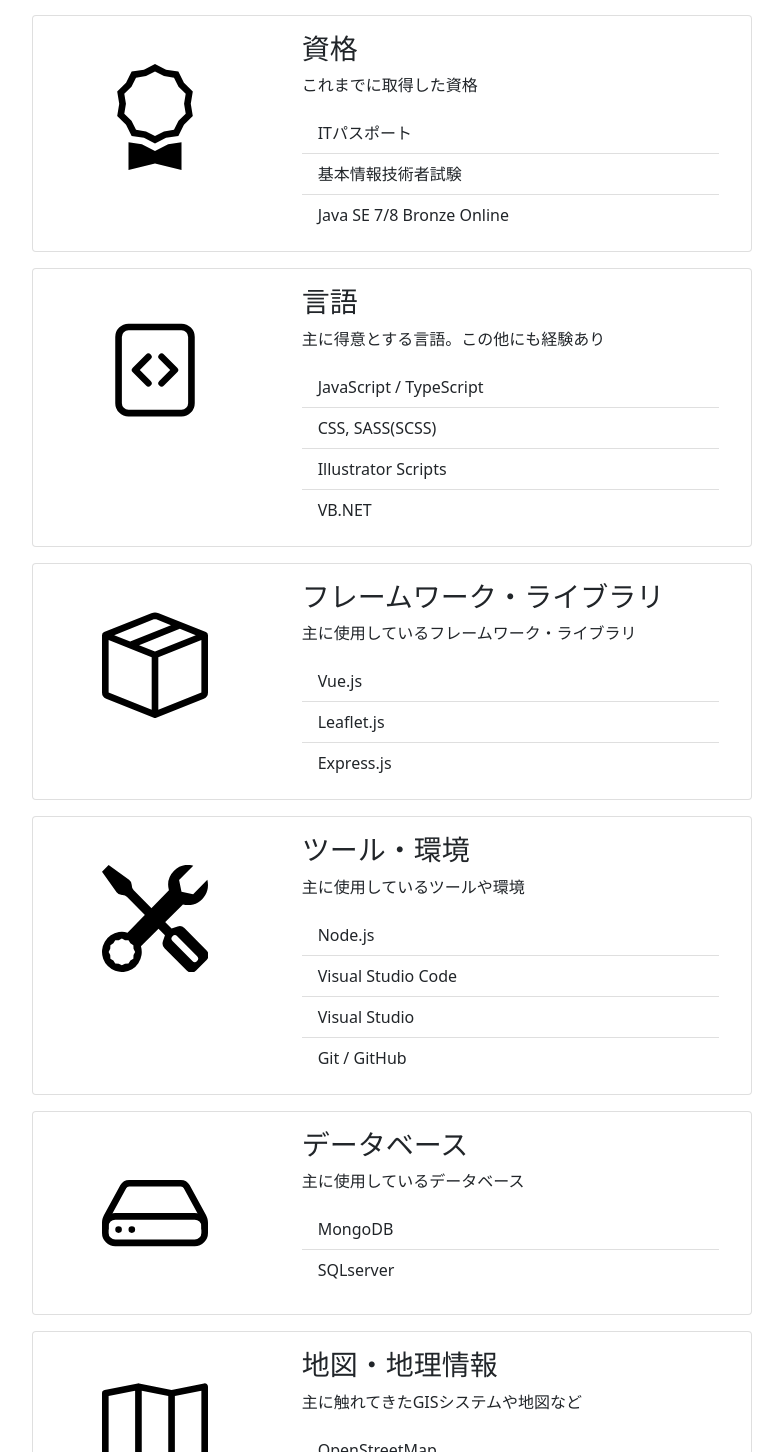
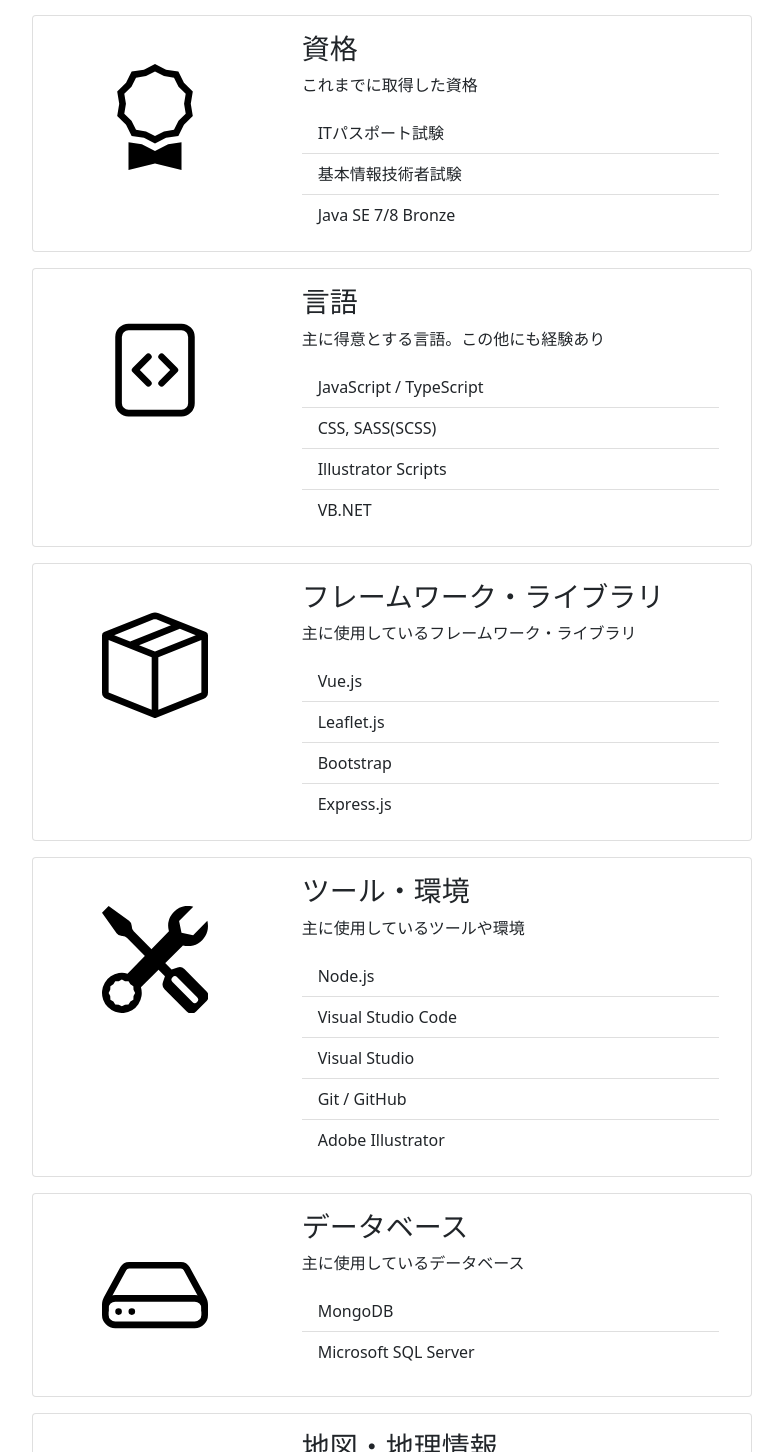
Before and after one commit to kotodu/kotodu.github.io, a Vue app: page /about in a window 1280 px wide. Shown: the part 858-2310 px from the top of the page, without its empty margins (248-1031 px from the left). Built offline with nearby package versions, Linux system fonts and the light colour scheme.

Commit message:
スキルに記載する資格について、正式名称に修正

```diff
--- a/src/views/About.vue
+++ b/src/views/About.vue
@@ -95,9 +95,9 @@
 export default defineComponent({
     setup(){
         const certifications = [
-            "ITパスポート",
+            "ITパスポート試験",
             "基本情報技術者試験",
-            "Java SE 7/8 Bronze Online"
+            "Java SE 7/8 Bronze"
         ];
         const skills = [
             "Webアプリケーション制作",
@@ -112,17 +112,19 @@
         const fws = [
             "Vue.js",
             "Leaflet.js",
+            "Bootstrap",
             "Express.js"
         ];
         const envs = [
             "Node.js",
             "Visual Studio Code",
             "Visual Studio",
-            "Git / GitHub"
+            "Git / GitHub",
+            "Adobe Illustrator"
         ];
         const dbs = [
             "MongoDB",
-            "SQLserver"
+            "Microsoft SQL Server"
         ];
         const gis = [
             "OpenStreetMap"
```
